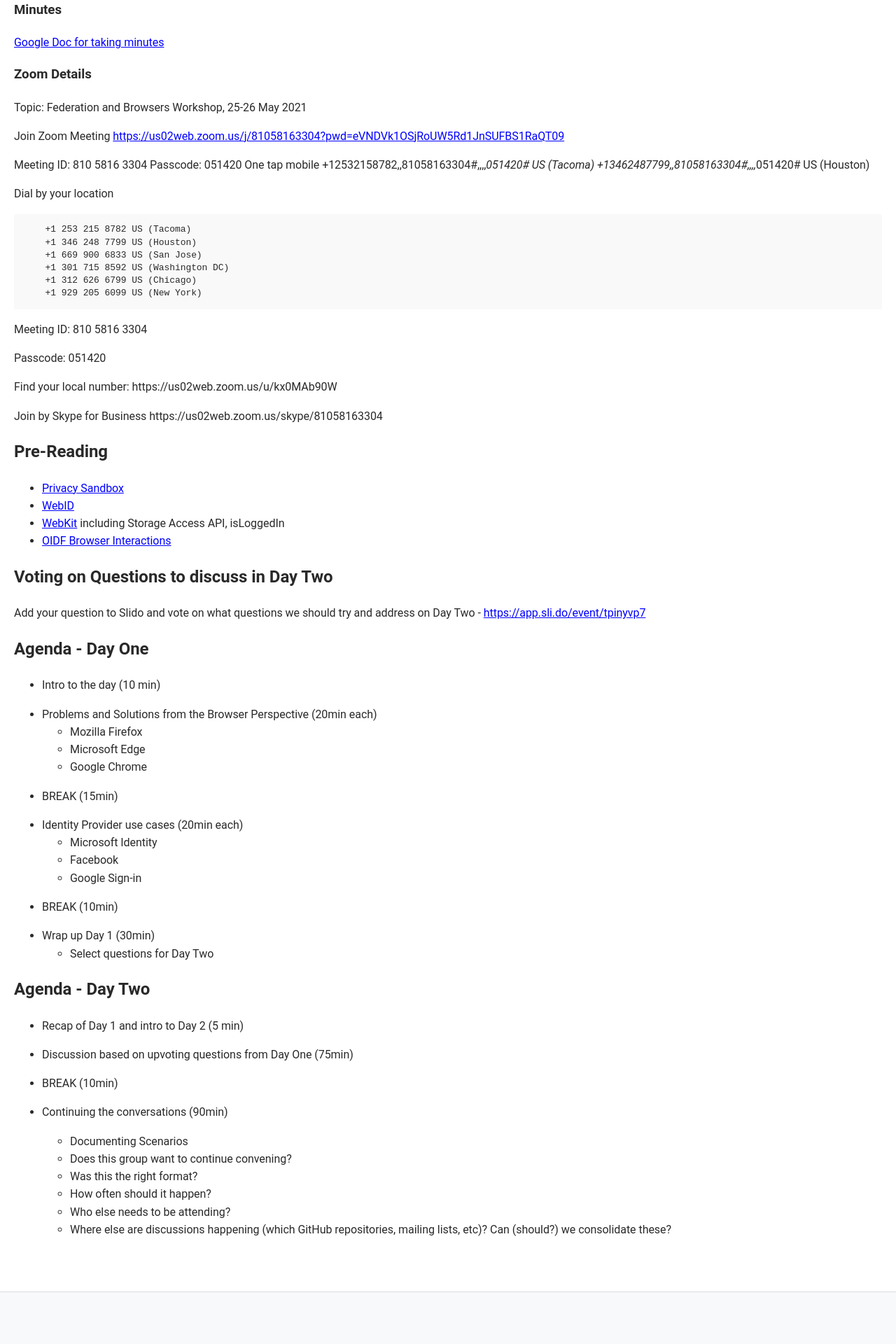
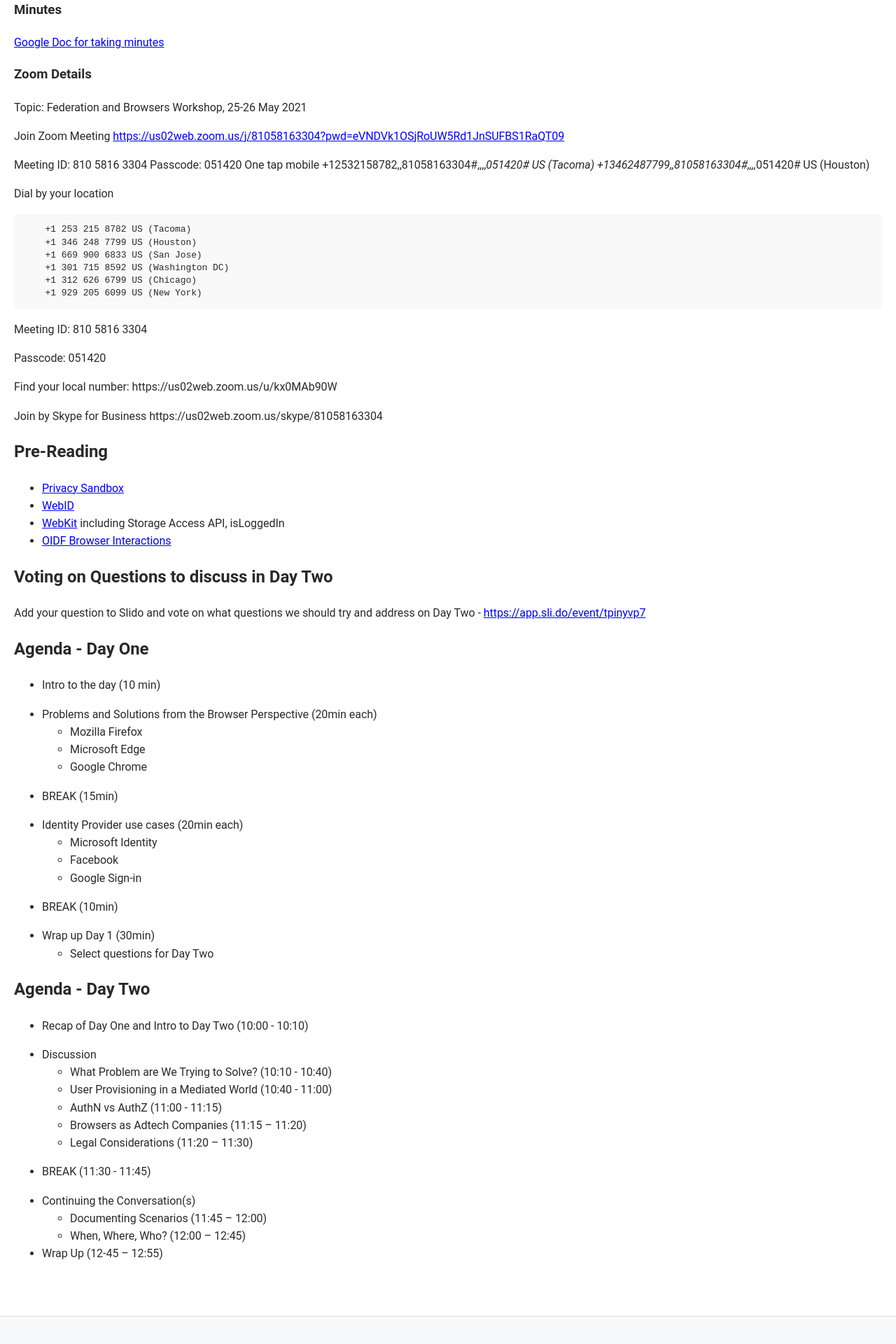
Before and after one commit to w3c-fedid/FedCM, a Jekyll site: the page built from meetings/2021/25-26_May_2021.md, in a window 1280 px wide. Shown: the part 1585-3505 px from the top of the page at 70% size. Built offline with Jekyll 4.4.1, drawn with Linux system fonts in a browser that asks for light colours; some web fonts are replaced; our own code applies the rules of GitHub Pages for plain Markdown files.

Commit message:
Update agenda; add presentations

```diff
--- a/meetings/2021/25-26_May_2021.md
+++ b/meetings/2021/25-26_May_2021.md
@@ -114,16 +114,19 @@
 
 
 ## Agenda - Day Two
-* Recap of Day 1 and intro to Day 2 (5 min)
+* Recap of Day One and Intro to Day Two (10:00 - 10:10)
 
-* Discussion based on upvoting questions from Day One (75min)
+* Discussion
+	* What Problem are We Trying to Solve? (10:10 - 10:40)
+	* User Provisioning in a Mediated World (10:40 - 11:00)
+	* AuthN vs AuthZ (11:00 - 11:15)
+	* Browsers as Adtech Companies (11:15 – 11:20)
+	* Legal Considerations (11:20 – 11:30)
 
-* BREAK (10min)
+* BREAK (11:30 - 11:45)
 
-* Continuing the conversations (90min)
-	* Documenting Scenarios
-	* Does this group want to continue convening?
-	* Was this the right format?
-	* How often should it happen?
-	* Who else needs to be attending?
-	* Where else are discussions happening (which GitHub repositories, mailing lists, etc)? Can (should?) we consolidate these?
+* Continuing the Conversation(s)
+	* Documenting Scenarios (11:45 – 12:00)
+	* When, Where, Who? (12:00 – 12:45)
+
+* Wrap Up (12-45 – 12:55)
```
Also changed, not shown: 2 other files.
